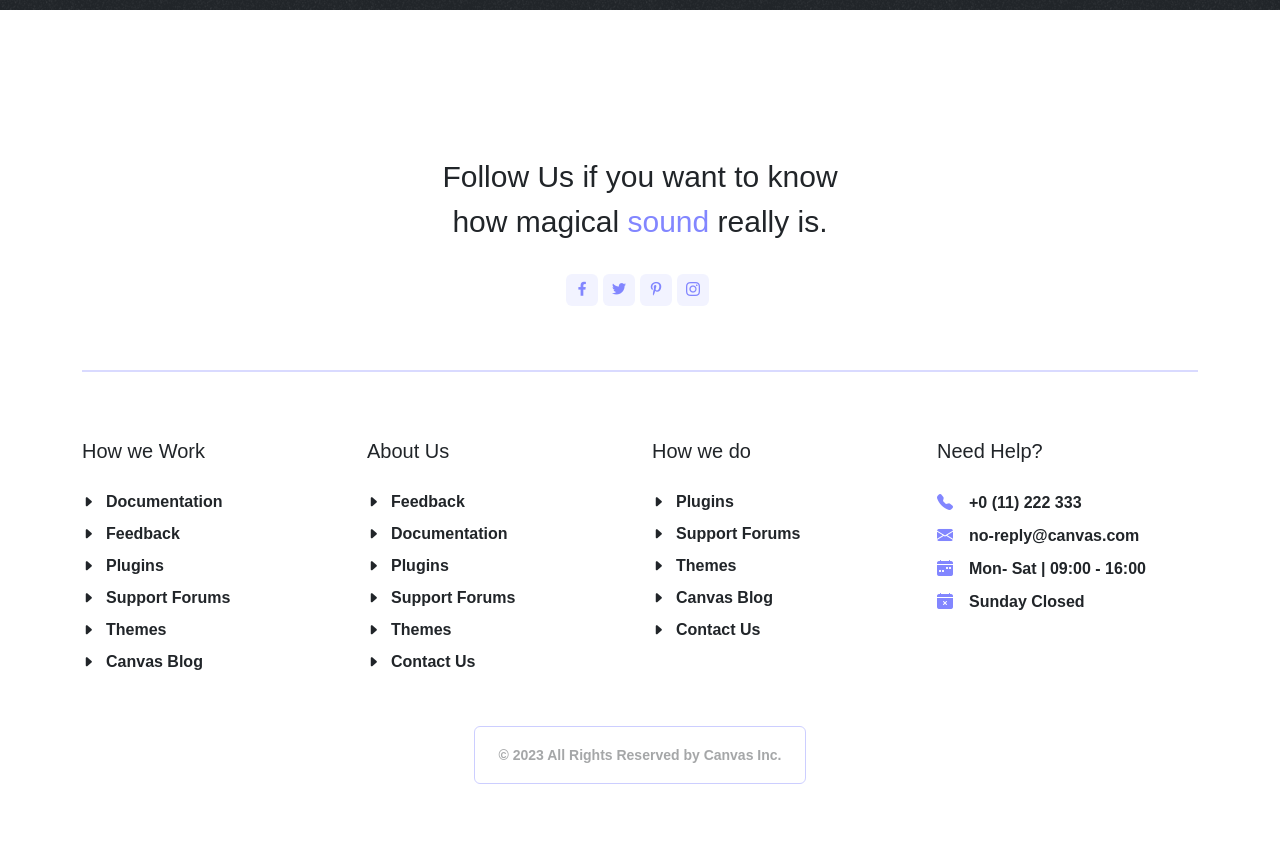
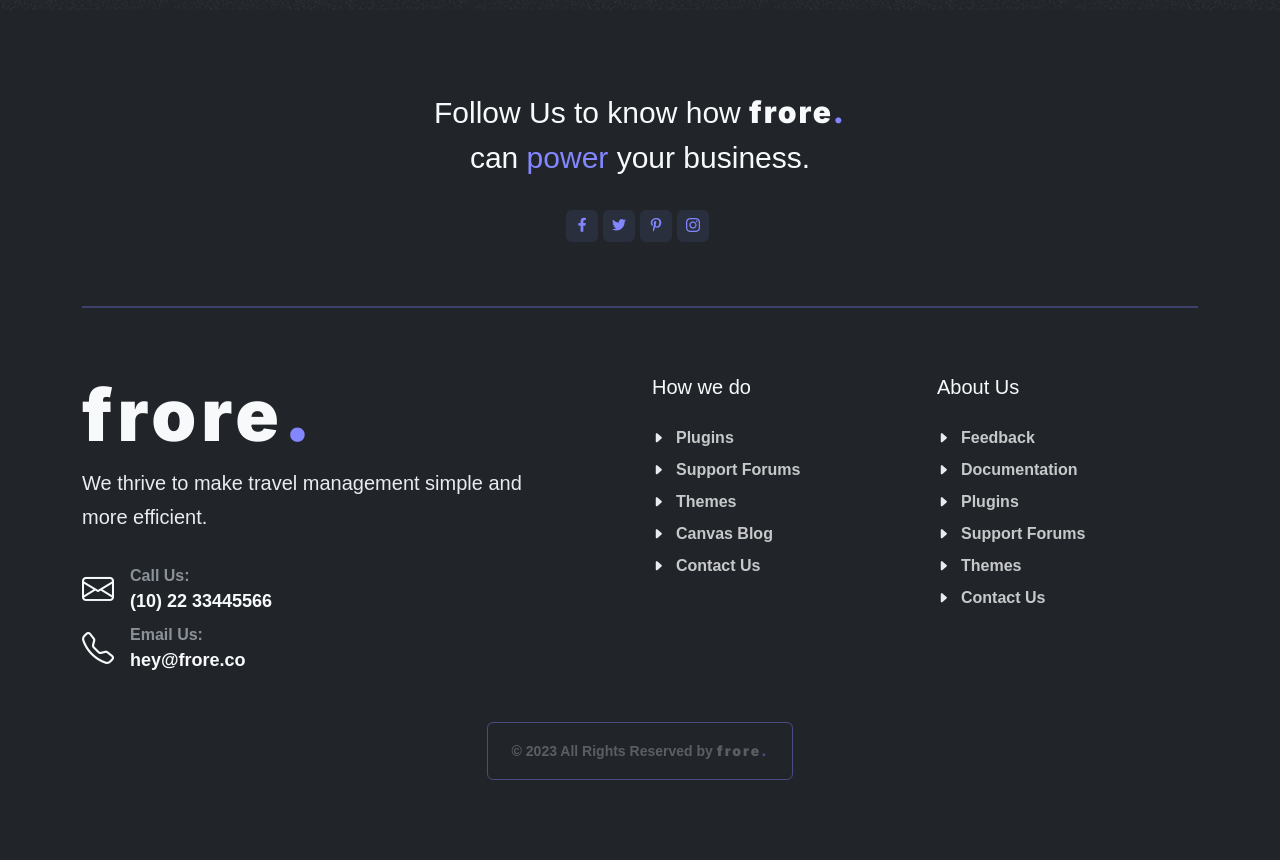
Before and after one commit to secrethash/frore-landing-wireframe, a plain HTML site: page index.html in a window 1280 px wide. Shown: the part 3773-4637 px from the top of the page. Drawn offline with nearby package versions, Linux system fonts and the light colour scheme; a web font is replaced by a local one.

Commit message:
Change: Updated footer

```diff
--- a/index.html
+++ b/index.html
@@ -387,7 +387,7 @@
 				<!-- Sticky cards end -->
 
 				<!-- Section Checklist -->
-				<div class="section mt-0 bg-dark dark noice-effect">
+				<div class="section mt-0 bg-dark dark noice-effect mb-0">
 					<div class="container mw-md">
 						<div class="row align-items-center justify-content-between col-mb-50">
 							<div class="col-md-6">
@@ -502,7 +502,7 @@
 
 		<!-- Footer
 		============================================= -->
-		<footer id="footer" class="bg-white border-0">
+		<footer id="footer" class="bg-dark dark border-0">
 			<div class="container">
 
 				<!-- Footer Widgets
@@ -511,7 +511,7 @@
 
 					<div class="row justify-content-center text-center col-mb-50">
 						<div class="col-lg-5 col-md-10">
-							<h2>Follow Us if you want to know how magical <span>sound</span> really is.</h2>
+							<h2>Follow Us to know how <strong style="font-family: 'Inter', sans-serif;letter-spacing: 2px;">frore<span class="color">.</span></strong> can <span>power</span> your business.</h2>
 
 							<div class="d-flex justify-content-center">
 								<a href="#" class="social-icon si-small text-light bg-color bg-opacity-10 color h-bg-facebook border-0">
@@ -543,19 +543,57 @@
 
 					<div class="row col-mb-50">
 
+						<div class="col-lg-5 col-12">
+
+							<div class="widget widget_links">
+
+								<h3 class="text-transform-none ls-5 fw-bolder display-2 text-lg-start text-center mb-2" style="font-family: 'Inter', sans-serif;letter-spacing: 2px;">
+									frore<span class="color">.</span>
+								</h3>
+
+								<p class="lead text-lg-start text-center">We thrive to make travel management simple and more efficient.</p>
+								<div class="row">
+									<div class="col-6 col-lg-12 text-center text-lg-start">
+										<div class="feature-box fbox-plain fbox-sm align-items-center">
+											<div class="fbox-icon d-none d-lg-block">
+												<i class="bi-envelope text-light"></i>
+											</div>
+											<div class="fbox-content">
+												<span class="text-muted">Call Us:</span><br>
+												<h3 class="text-transform-none ls-0 fw-semibold">(10) 22 33445566</h3>
+											</div>
+										</div>
+									</div>
+									<div class="col-6 col-lg-12 mt-lg-2 text-center text-lg-start">
+										<div class="feature-box fbox-plain fbox-sm align-items-center">
+											<div class="fbox-icon d-none d-lg-block">
+												<i class="bi-telephone text-light"></i>
+											</div>
+											<div class="fbox-content">
+												<span class="text-muted">Email Us:</span><br>
+												<h3 class="text-transform-none ls-0 fw-semibold">hey@frore.co</h3>
+											</div>
+										</div>
+									</div>
+								</div>
+							</div>
+
+						</div>
+
+						<div class="col-1 d-none d-lg-block"></div>
+
 						<div class="col-lg-3 col-6">
 
 							<div class="widget widget_links">
 
-								<h4 class="text-transform-none ls-0 fw-medium fs-5 font-body">How we Work</h4>
+								<h4 class="text-transform-none ls-0 fw-medium fs-5 font-body">How we do</h4>
 
 								<ul>
-									<li><a href="#">Documentation</a></li>
-									<li><a href="#">Feedback</a></li>
 									<li><a href="#">Plugins</a></li>
 									<li><a href="#">Support Forums</a></li>
 									<li><a href="#">Themes</a></li>
 									<li><a href="#">Canvas Blog</a></li>
+									<li><a href="#">Contact Us</a></li>
 								</ul>
 
 							</div>
@@ -581,48 +619,13 @@
 
 						</div>
 
-						<div class="col-lg-3 col-6">
-
-							<div class="widget widget_links">
-
-								<h4 class="text-transform-none ls-0 fw-medium fs-5 font-body">How we do</h4>
-
-								<ul>
-									<li><a href="#">Plugins</a></li>
-									<li><a href="#">Support Forums</a></li>
-									<li><a href="#">Themes</a></li>
-									<li><a href="#">Canvas Blog</a></li>
-									<li><a href="#">Contact Us</a></li>
-								</ul>
-
-							</div>
-
-						</div>
-
-						<div class="col-lg-3 col-sm-6">
-
-							<div class="widget">
-
-								<h4 class="text-transform-none ls-0 fw-medium fs-5 font-body">Need Help?</h4>
-
-								<ul class="list-unstyled">
-									<li class="mb-2"><a class="text-dark" href="#"><i class="me-3 color bi-telephone-fill"></i>+0 (11) 222 333</a></li>
-									<li class="mb-2"><a class="text-dark" href="#"><i class="me-3 color bi-envelope-fill"></i>no-reply@canvas.com</a></li>
-									<li class="mb-2"><i class="me-3 color bi-calendar-week-fill"></i>Mon- Sat | 09:00 - 16:00</li>
-									<li><i class="me-3 color bi-calendar-x-fill"></i>Sunday Closed</li>
-								</ul>
-
-							</div>
-
-						</div>
-
 					</div>
 
 					<div class="row justify-content-center mt-5">
 						<div class="col-auto">
 							<div class="card border-color op-04">
 								<div class="card-body py-3 px-4">
-									<small class="">&copy; 2023 All Rights Reserved by Canvas Inc.</small>
+									<small class="">&copy; 2023 All Rights Reserved by <strong style="font-family: 'Inter', sans-serif;letter-spacing: 2px;">frore<span class="color">.</span></strong></small>
 								</div>
 							</div>
 						</div>
```
